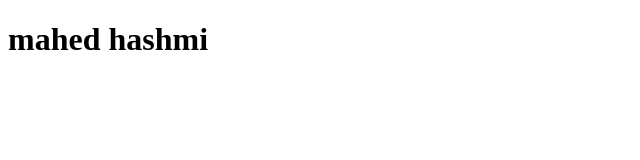
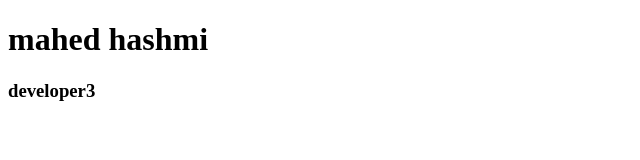
Before and after one commit to Mahad-Ahmed-Hashmi/project-website-, a plain HTML site: page index.html in a window 1280 px wide. Shown: the whole page, without its empty margins (0-640 px from the left). Drawn offline with Linux system fonts and the light colour scheme.

Commit message:
developer3

```diff
--- a/index.html
+++ b/index.html
@@ -7,5 +7,6 @@
 </head>
 <body>
     <h1>mahed hashmi</h1>
+    <h3>developer3</h3>
 </body>
 </html>
```
